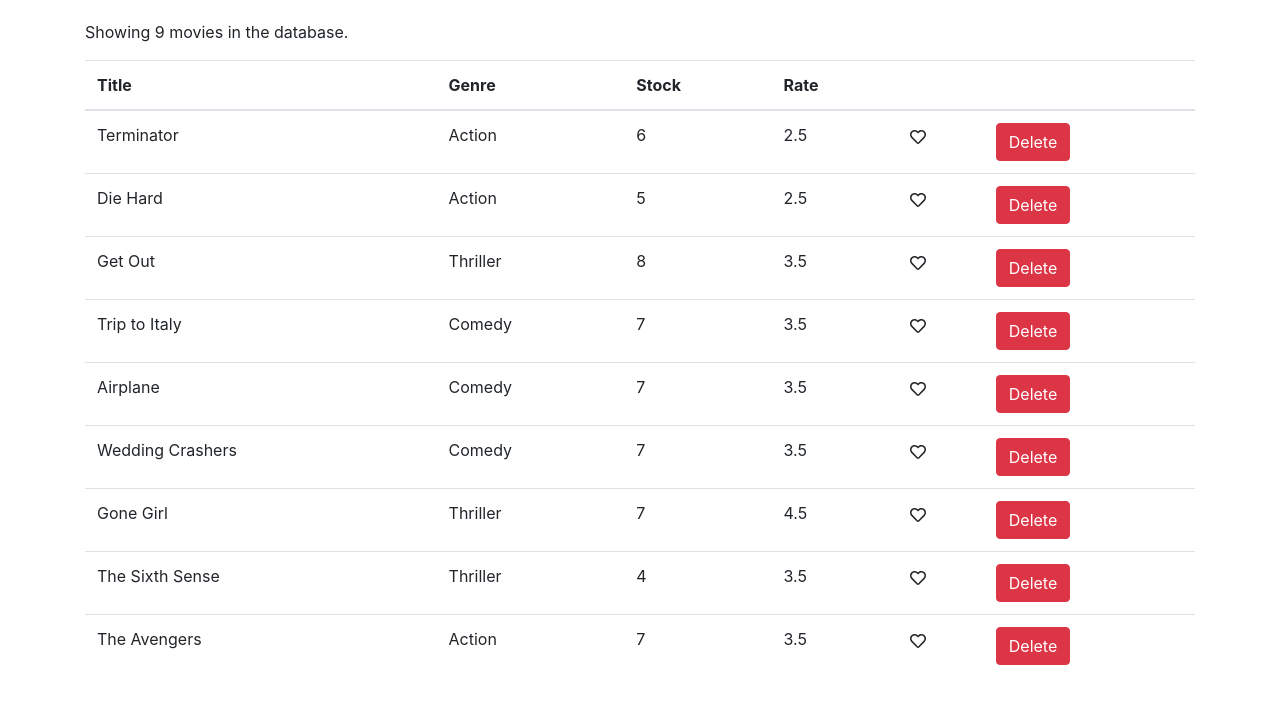
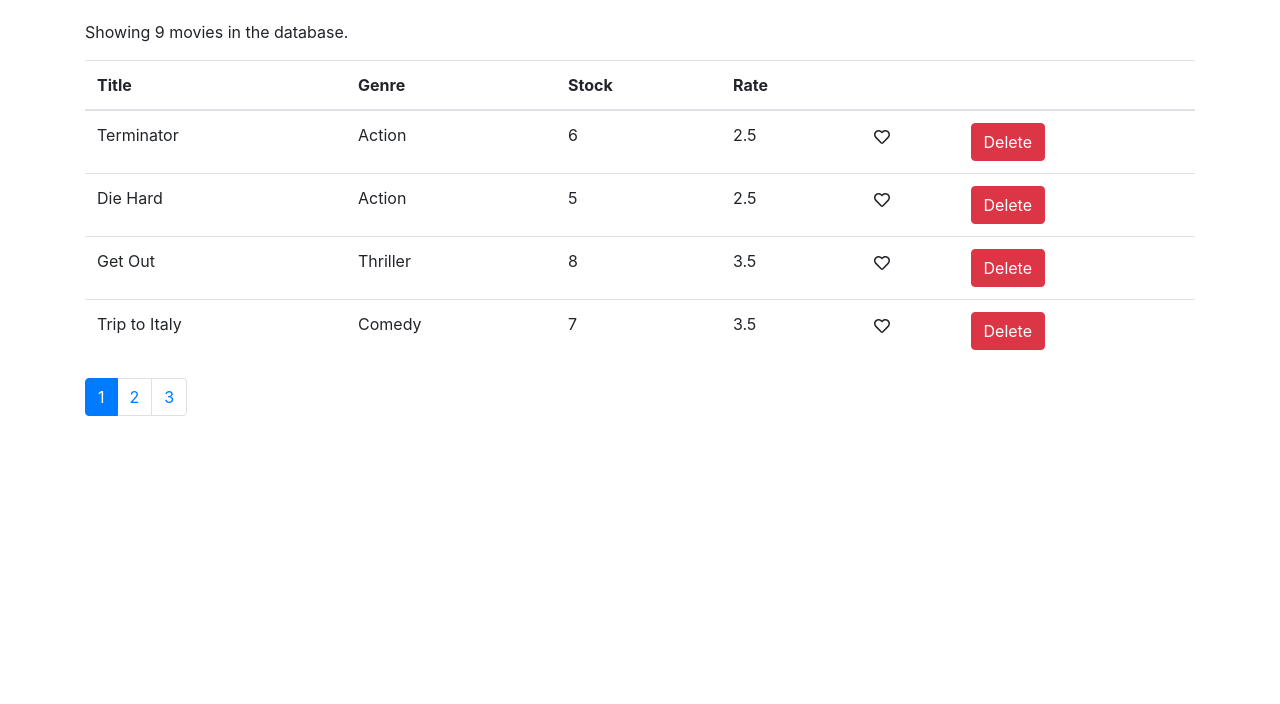
Before and after one commit to dolphius21/Vidly, a React (Create React App) app: page / in a window 1280 px wide. Shown: the top 704 px of the page. Built offline with nearby package versions, Linux system fonts and the light colour scheme.

Commit message:
done with pagination component

```diff
--- a/package.json
+++ b/package.json
@@ -7,6 +7,8 @@
     "@testing-library/react": "^11.2.6",
     "@testing-library/user-event": "^12.8.3",
     "bootstrap": "^4.6.0",
+    "lodash": "^4.17.21",
+    "prop-types": "^15.7.2",
     "react": "^17.0.2",
     "react-bootstrap": "^1.5.2",
     "react-dom": "^17.0.2",
--- /dev/null
+++ b/src/components/common/pagination.js
@@ -0,0 +1,33 @@
+import Pagination from 'react-bootstrap/Pagination';
+import PropTypes from 'prop-types';
+import lodash from 'lodash';
+
+const PaginationComp = (props) => {
+  const { itemsCount, pageSize, currentPage, onPageChange } = props;
+  const totalPages = Math.ceil(itemsCount / pageSize);
+  if (totalPages === 1) return null;
+  let pages = lodash.range(1, totalPages + 1);
+
+  return (
+    <Pagination>
+      {pages.map((page) => (
+        <Pagination.Item
+          key={page}
+          active={page === currentPage}
+          onClick={() => onPageChange(page)}
+        >
+          {page}
+        </Pagination.Item>
+      ))}
+    </Pagination>
+  );
+};
+
+PaginationComp.propTypes = {
+  itemsCount: PropTypes.number.isRequired,
+  pageSize: PropTypes.number.isRequired,
+  currentPage: PropTypes.number.isRequired,
+  onPageChange: PropTypes.func.isRequired
+};
+
+export default PaginationComp;
--- a/src/components/movies.js
+++ b/src/components/movies.js
@@ -1,12 +1,16 @@
 import React, { Component } from 'react';
+import Like from './common/like';
+import PaginationComp from './common/pagination';
 import Table from 'react-bootstrap/Table';
 import Button from 'react-bootstrap/Button';
+import { paginate } from '../utils/paginate';
 import { getMovies } from '../services/fakeMovieService';
-import Like from './common/like';
 
 class Movies extends Component {
   state = {
-    movies: getMovies()
+    movies: getMovies(),
+    currentPage: 1,
+    pageSize: 4
   };
 
   handleDelete = (movie) => {
@@ -22,9 +26,15 @@ class Movies extends Component {
     this.setState({ movies });
   };
 
+  handlePageChange = (page) => {
+    this.setState({ currentPage: page });
+  };
+
   render() {
     const { length: count } = this.state.movies;
+    const { movies: allMovies, pageSize, currentPage } = this.state;
     if (count === 0) return <p>There are no movies in the database.</p>;
+    const movies = paginate(allMovies, currentPage, pageSize);
     return (
       <main>
         <p>Showing {count} movies in the database.</p>
@@ -40,7 +50,7 @@ class Movies extends Component {
             </tr>
           </thead>
           <tbody>
-            {this.state.movies.map((movie) => (
+            {movies.map((movie) => (
               <tr key={movie._id}>
                 <td colSpan="2">{movie.title}</td>
                 <td>{movie.genre.name}</td>
@@ -64,6 +74,12 @@ class Movies extends Component {
             ))}
           </tbody>
         </Table>
+        <PaginationComp
+          itemsCount={count}
+          pageSize={pageSize}
+          currentPage={currentPage}
+          onPageChange={this.handlePageChange}
+        />
       </main>
     );
   }
--- /dev/null
+++ b/src/utils/paginate.js
@@ -0,0 +1,6 @@
+import lodash from 'lodash';
+
+export function paginate(items, pageNumber, pageSize) {
+  const startIndex = (pageNumber - 1) * pageSize;
+  return lodash(items).slice(startIndex).take(pageSize).value();
+}
```
